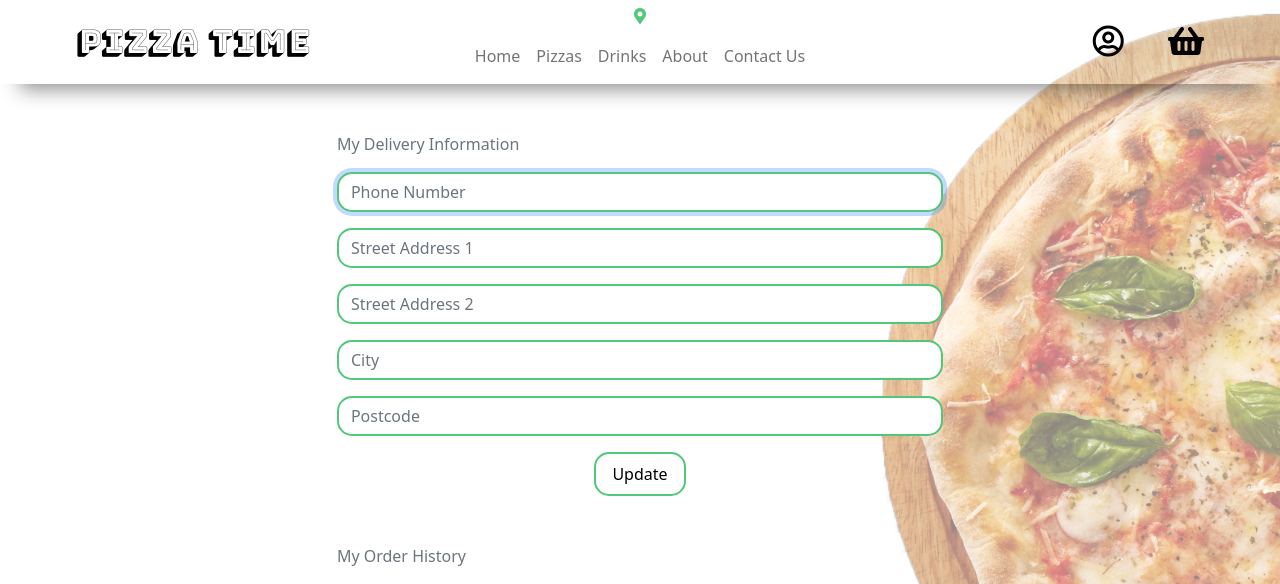
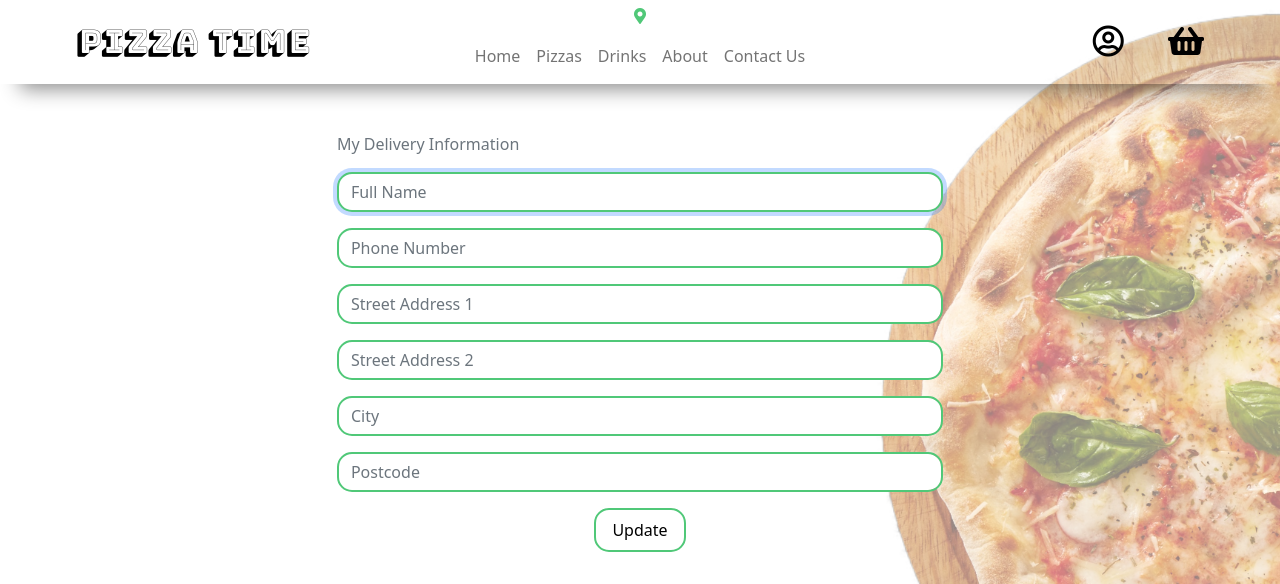
Before and after one commit to Code-Institute-Submissions/pjotrs-osnovskis-pizza_time_MS4_MarResub, a Django app: page /profile/ in a window 1280 px wide. Shown: the top 584 px of the page. Run offline with Django 3.2, Linux system fonts and the light colour scheme; the visitor is signed in with stand-in values (Sample User, id 1); data comes from the database, SQL or seed files in the repository; data that the repository does not hold is empty; some libraries are stand-ins or nearby versions.

Commit message:
fix: Checkout save info fix, did not save name before.

```diff
--- a/checkout/admin.py
+++ b/checkout/admin.py
@@ -13,12 +13,12 @@ class CheckoutAdmin(admin.ModelAdmin):
     readonly_fields = ('order_id', 'date', 'order_total',
                         'original_order', 'stripe_pid',)
 
-    fields = ('order_id', 'user_profile', 'date', 'f_name', 'l_name',
+    fields = ('order_id', 'user_profile', 'date', 'f_name',
               'email', 'phone_number', 'street_address1',
               'street_address2', 'postcode', 'city',
               'order_total', 'original_order', 'stripe_pid',)
 
-    list_display = ('order_id', 'date', 'f_name', 'l_name',
+    list_display = ('order_id', 'date', 'f_name',
                     'order_total',)
 
     ordering = ('-date',)
--- a/checkout/forms.py
+++ b/checkout/forms.py
@@ -5,7 +5,7 @@ from .models import CheckoutOrder
 class CheckoutForm(forms.ModelForm):
     class Meta:
         model = CheckoutOrder
-        fields = ('f_name', 'l_name', 'email', 'phone_number',
+        fields = ('f_name', 'email', 'phone_number',
                   'street_address1', 'street_address2',
                   'postcode', 'city',)
 
@@ -16,8 +16,7 @@ class CheckoutForm(forms.ModelForm):
         """
         super().__init__(*args, **kwargs)
         placeholders = {
-            'f_name': 'First Name',
-            'l_name': 'Last Name',
+            'f_name': 'Full Name',
             'email': 'Email Address',
             'phone_number': 'Phone Number',
             'street_address1': 'Street Address 1',
--- a/checkout/models.py
+++ b/checkout/models.py
@@ -14,7 +14,6 @@ class CheckoutOrder(models.Model):
     user_profile = models.ForeignKey(UserProfile, on_delete=models.SET_NULL,
                                      null=True, blank=True, related_name='orders')
     f_name = models.CharField(max_length=50, null=False, blank=False)
-    l_name = models.CharField(max_length=50, null=False, blank=False)
     email = models.EmailField(max_length=254, null=False, blank=False)
     phone_number = models.CharField(max_length=20, null=False, blank=False)
 
--- a/checkout/static/checkout/js/checkout.js
+++ b/checkout/static/checkout/js/checkout.js
@@ -74,7 +74,7 @@ form.addEventListener('submit', function (ev) {
             payment_method: {
                 card: card,
                 billing_details: {
-                    name: ($.trim(form.f_name.value) + ' ' + $.trim(form.l_name.value)),
+                    name: $.trim(form.f_name.value),
                     phone: $.trim(form.phone_number.value),
                     email: $.trim(form.email.value),
                     address: {
@@ -85,7 +85,7 @@ form.addEventListener('submit', function (ev) {
                 }
             },
             shipping: {
-                name: ($.trim(form.f_name.value) + ' ' + $.trim(form.l_name.value)),
+                name: $.trim(form.f_name.value),
                 phone: $.trim(form.phone_number.value),
                 address: {
                     line1: $.trim(form.street_address1.value),
--- a/checkout/templates/components/checkout_form.html
+++ b/checkout/templates/components/checkout_form.html
@@ -11,7 +11,6 @@
     <fieldset class="rounded p-3 my-2">
         <legend class="fieldset-label small text-black w-auto ms-2">Contact Details</legend>
         {{ order_form.f_name | as_crispy_field }}
-        {{ order_form.l_name | as_crispy_field }}
         {{ order_form.email | as_crispy_field }}
         {{ order_form.phone_number | as_crispy_field }}
     </fieldset>
@@ -97,7 +96,7 @@ https://stackoverflow.com/questions/21636850/jquery-validation-plugin-typeerror-
         // Code idea taken from here:
         // https://www.techiedelight.com/conditionally-enable-disable-button-javascript/#:~:text=Using%20jQuery,element%20is%20enabled%20or%20disabled.
 
-        let postcode_list = [
+        const postcode_list = [
             'L22 9EL', 'LL22 9EN', 'LL22 9EP', 'LL22 9ER', 'LL22 9ES', 'LL22 9ET',
             'LL22 9EU', 'LL22 9EW', 'LL22 9EY', 'LL22 9HA', 'LL22 9HB', 'LL22 9HD',
             'LL22 9HE', 'LL22 9HF', 'LL22 9HG', 'LL22 9HH', 'LL22 9HL', 'LL22 9HN',
--- a/checkout/views.py
+++ b/checkout/views.py
@@ -43,7 +43,6 @@ def checkout(request):
         checkout_order = request.session.get('order', {})
         form_data = {
             'f_name': request.POST['f_name'],
-            'l_name': request.POST['l_name'],
             'email': request.POST['email'],
             'phone_number': request.POST['phone_number'],
             'street_address1': request.POST['street_address1'],
@@ -115,8 +114,7 @@ def checkout(request):
             try:
                 profile = UserProfile.objects.get(user=request.user)
                 order_form = CheckoutForm(initial={
-                    'f_name': profile.user.first_name,
-                    'l_name': profile.user.last_name,
+                    'f_name': profile.default_f_name,
                     'email': profile.user.email,
                     'phone_number': profile.default_phone_number,
                     'street_address1': profile.default_street_address1,
@@ -160,6 +158,7 @@ def checkout_success(request, order_number):
         # Save the user's info
         if save_info:
             profile_data = {
+                'default_f_name': order.f_name,
                 'default_phone_number': order.phone_number,
                 'default_street_address1': order.street_address1,
                 'default_street_address2': order.street_address2,
--- a/checkout/webhook_handler.py
+++ b/checkout/webhook_handler.py
@@ -48,6 +48,7 @@ class StripeWH_Handler:
         Handle the payment_intent.succeeded webhook from Stripe
         """
         intent = event.data.object
+
         pid = intent.id
         order = intent.metadata.order
         save_info = intent.metadata.save_info
@@ -67,6 +68,7 @@ class StripeWH_Handler:
         if username != 'AnonymousUser':
             profile = UserProfile.objects.get(user__username=username)
             if save_info:
+                profile.default_f_name = shipping_details.name
                 profile.default_phone_number = shipping_details.phone
                 profile.default_email = billing_details.email
                 profile.default_postcode = shipping_details.address.postal_code
--- a/profiles/forms.py
+++ b/profiles/forms.py
@@ -1,4 +1,3 @@
-from dataclasses import fields
 from django import forms
 from .models import UserProfile
 
@@ -14,6 +13,7 @@ class UserProfileForm(forms.ModelForm):
         """
         super().__init__(*args, **kwargs)
         placeholders = {
+            'default_f_name': 'Full Name',
             'default_phone_number': 'Phone Number',
             'default_street_address1': 'Street Address 1',
             'default_street_address2': 'Street Address 2',
@@ -21,7 +21,7 @@ class UserProfileForm(forms.ModelForm):
             'default_city': 'City',
         }
 
-        self.fields['default_phone_number'].widget.attrs['autofocus'] = True
+        self.fields['default_f_name'].widget.attrs['autofocus'] = True
         for field in self.fields:
             if self.fields[field].required:
                 placeholder = f'{placeholders[field]} *'
--- a/profiles/models.py
+++ b/profiles/models.py
@@ -9,6 +9,7 @@ class UserProfile(models.Model):
     A user profile model for maintaining delivery information and order history
     """
     user = models.OneToOneField(User, on_delete=models.CASCADE)
+    default_f_name = models.CharField(max_length=20, null=True, blank=True)
     default_phone_number = models.CharField(max_length=20, null=True, blank=True)
     default_street_address1 = models.CharField(max_length=80, null=True, blank=True)
     default_street_address2 = models.CharField(max_length=80, null=True, blank=True)
```
Also changed, not shown: checkout/migrations/0008_remove_checkoutorder_l_name.py (added), profiles/migrations/0011_userprofile_default_first_name_and_more.py (added), profiles/migrations/0012_rename_default_first_name_userprofile_default_f_name_and_more.py (added), profiles/migrations/0013_remove_userprofile_default_l_name.py (added).
